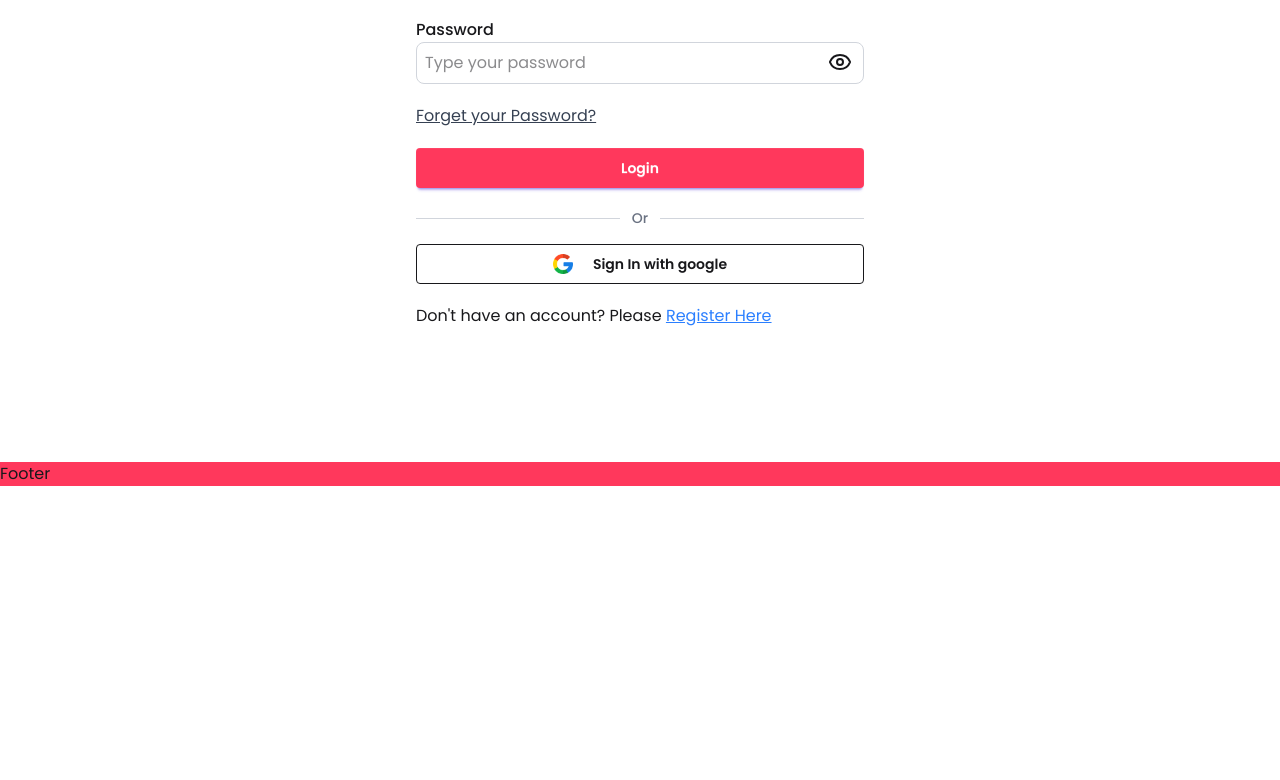
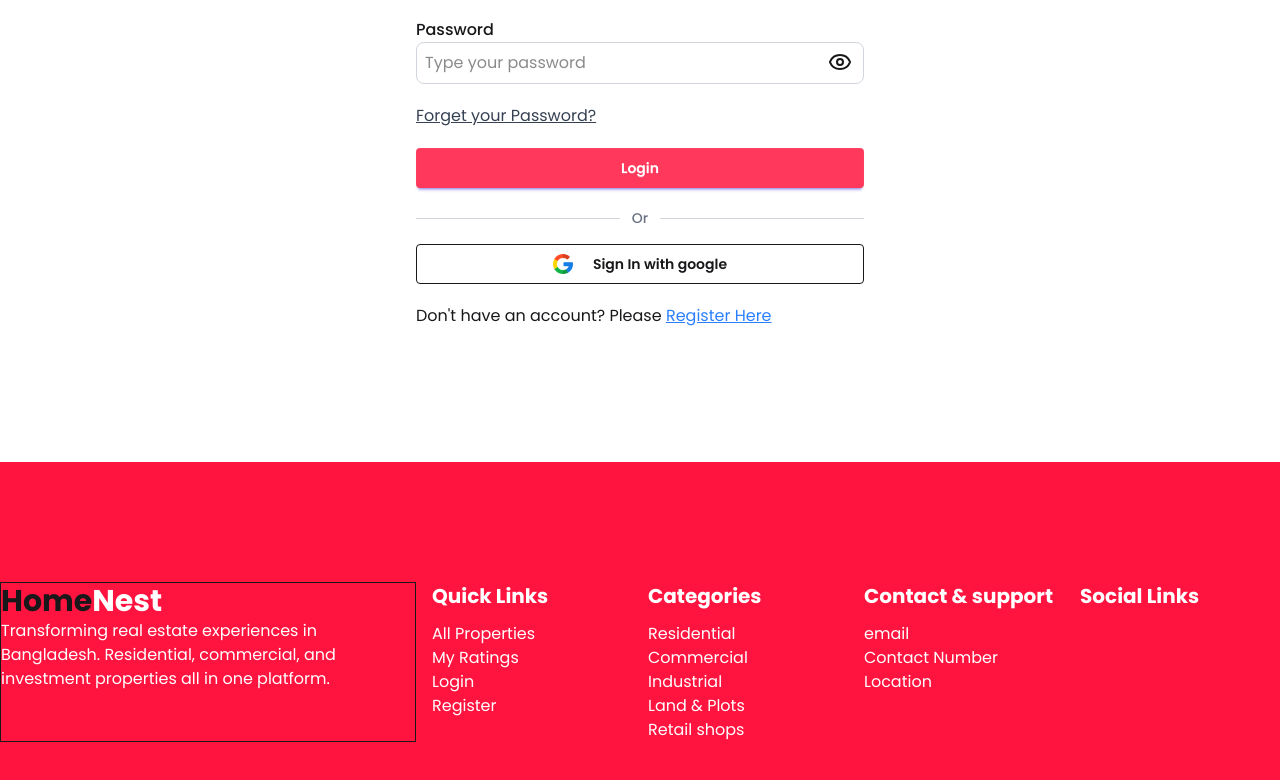
Before and after one commit to aktar86/home-nest-client, a React (Vite) app: page /login in a window 1280 px wide. Shown: the part 424-1204 px from the top of the page. Before the commit the page ends 910 px from the top, so only its background shows below. Built offline with nearby package versions, Linux system fonts and the light colour scheme; no server answers.

Commit message:
Footer updated

```diff
--- a/src/components/Footer/Footer.jsx
+++ b/src/components/Footer/Footer.jsx
@@ -1,10 +1,77 @@
 import React from "react";
+import { NavLink } from "react-router";
 
 const Footer = () => {
   return (
-    <div className="bg-[#FF385C]">
-      <div className="max-w-[1440px] mx-auto">
-        <h1>Footer</h1>
+    <div className="bg-[#ff143f]">
+      <div className="max-w-[1440px] mx-auto py-30">
+        {/* Footer section  */}
+        <div className="grid grid-cols-6 gap-4 ">
+          {/* 1 */}
+          <div className="col-span-2 border pr-10">
+            <h3 className="font-bold text-3xl">
+              Home<span className="text-white">Nest</span>
+            </h3>
+            <p className="text-white">
+              Transforming real estate experiences in Bangladesh. Residential,
+              commercial, and investment properties all in one platform.
+            </p>
+          </div>
+          {/* 2  */}
+          <div className="text-white">
+            <h3 className="font-bold text-xl mb-3">Quick Links</h3>
+            <ul>
+              <li>
+                <NavLink>All Properties</NavLink>
+              </li>
+              <li>
+                <NavLink>My Ratings</NavLink>
+              </li>
+              <li>
+                <NavLink>Login</NavLink>
+              </li>
+              <li>
+                <NavLink>Register</NavLink>
+              </li>
+            </ul>
+          </div>
+
+          {/* 3  */}
+          <div className="text-white">
+            <h3 className="font-bold text-xl mb-3">Categories</h3>
+            <ul>
+              <li>
+                <NavLink>Residential</NavLink>
+              </li>
+              <li>
+                <NavLink>Commercial</NavLink>
+              </li>
+              <li>
+                <NavLink>Industrial</NavLink>
+              </li>
+              <li>
+                <NavLink>Land & Plots</NavLink>
+              </li>
+              <li>
+                <NavLink>Retail shops</NavLink>
+              </li>
+            </ul>
+          </div>
+
+          {/* 4 */}
+          <div className="text-white">
+            <h3 className="font-bold text-xl mb-3">Contact & support</h3>
+            <p>email</p>
+            <p>Contact Number</p>
+            <p>Location</p>
+          </div>
+
+          {/* 5 */}
+          <div className="text-white">
+            <h3 className="font-bold text-xl mb-3">Social Links</h3>
+          </div>
+        </div>
+        {/* copy right  */}
       </div>
     </div>
   );
--- a/src/components/Slider/Slider.jsx
+++ b/src/components/Slider/Slider.jsx
@@ -112,8 +112,8 @@ const Slider = () => {
       <div className="swiper-button-next !right-8 bg-white/20 hover:bg-white/30 backdrop-blur-sm rounded-full w-12 h-12 transition-all duration-300 after:!text-white after:!text-lg"></div>
       <div className="swiper-button-prev !left-8 bg-white/20 hover:bg-white/30 backdrop-blur-sm rounded-full w-12 h-12 transition-all duration-300 after:!text-white after:!text-lg"></div>
 
-      {/* Custom Pagination
-      <div className="swiper-pagination !bottom-8"></div> */}
+      {/* {/* Custom Pagination */}
+      <div className="swiper-pagination !bottom-8"></div>
 
       {/* CSS for animations */}
       <style jsx>{`
```
